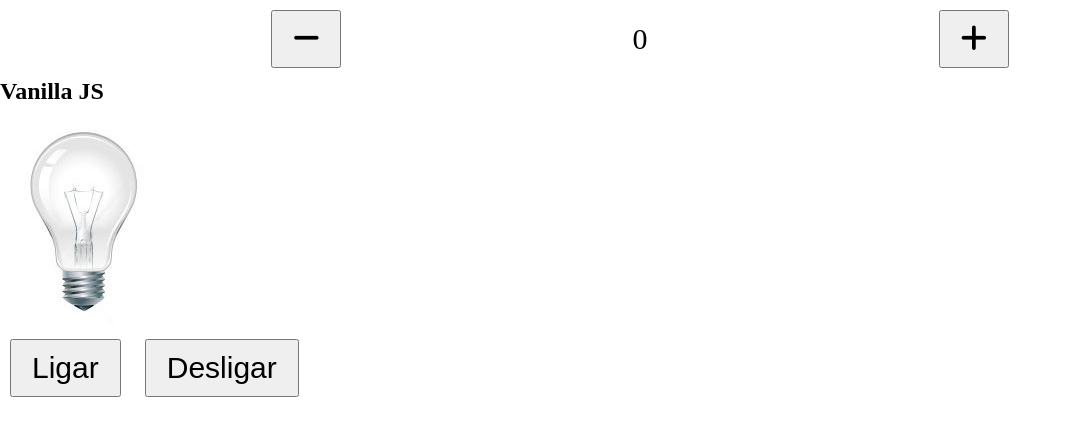
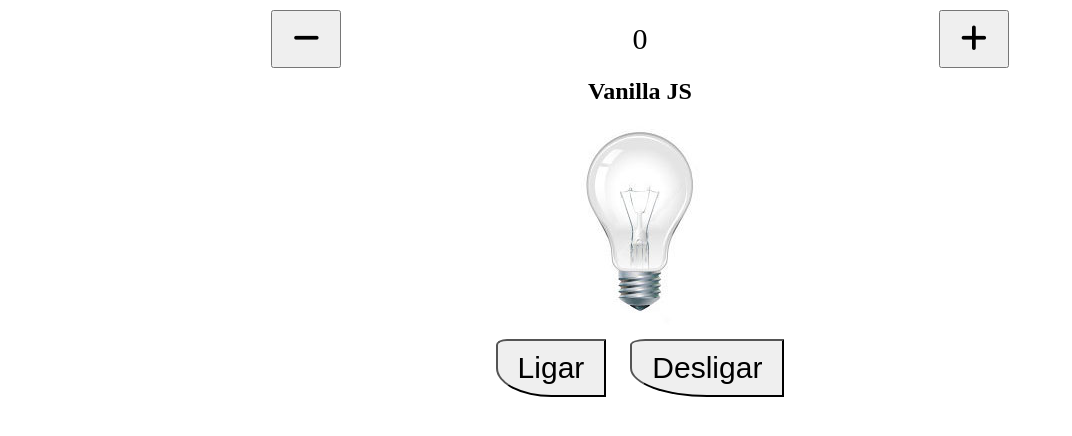
Before and after one commit to andreastoullondev/udemy, a plain HTML site: page index.html in a window 1280 px wide. Shown: the whole page, without its empty margins (0-1072 px from the left). Drawn offline with Linux system fonts and the light colour scheme.

Commit message:
adição do estilo da lampada

```diff
--- a/css/botao.css/botao.css
+++ b/css/botao.css/botao.css
@@ -4,16 +4,27 @@
         justify-content: space-evenly;
         gap: 10px;
 
-    }
+}
 
 button{
         font-size: 30px;
         padding: 10px 20px;
         margin: 10px;
 
-    }
+}
 
 p{
         font-size: 30px;
         margin: 10px;
-    }
+}
+
+
+.mn{
+    display: flex;
+    flex-direction: column;
+    align-items: center;
+}
+
+.mn button {
+    border-radius: 10% 0 0 50%;
+}
--- a/index.html
+++ b/index.html
@@ -19,7 +19,7 @@
 </section>
 
 
-<section>
+<section class="mn">
     <h1>
         Vanilla JS
     </h1>
```
